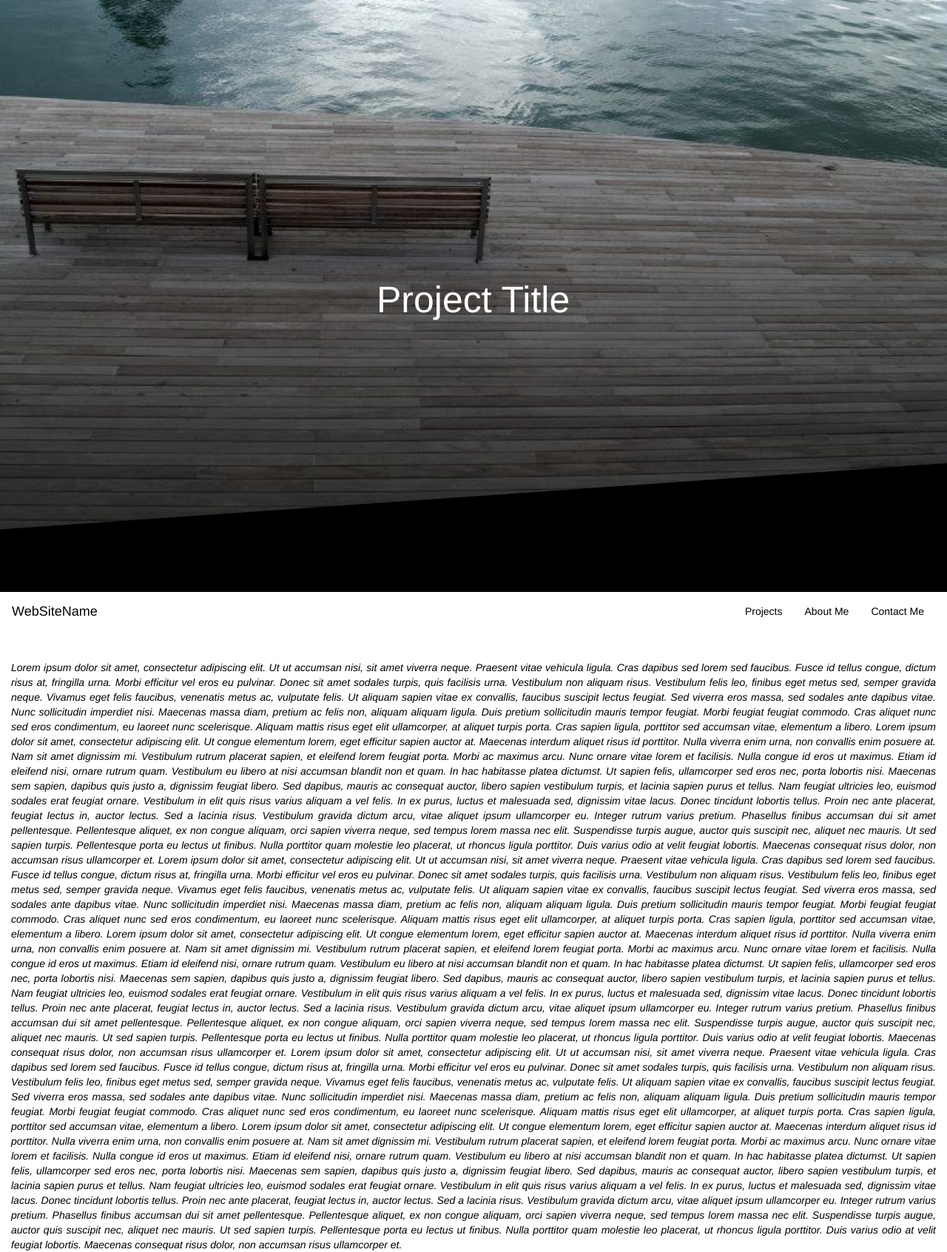
After one commit to vineeth993/website, a PHP site: page /project1.html in a window 1280 px wide. The commit adds this page. Shown: the whole page at 74% size. Run offline with PHP 8.4, Linux system fonts and the light colour scheme; some libraries are stand-ins or nearby versions.

Commit message:
Project Page template

```diff
--- a/css/main.css
+++ b/css/main.css
@@ -1,3 +1,4 @@
+
 .affix {
       top: 0;
       width: 100%;
@@ -9,13 +10,13 @@
      top: 50px;
   }
 .parallax{
-	background-image: url("../image/front.png");
+/*	background-image: url("../image/front.png");*/
 	background-attachment: fixed;
-  background-position: center;
-  background-repeat: no-repeat;
-  background-size: cover;
-  height: 100%;
-  width: 100%;
+    background-position: center;
+    background-repeat: no-repeat;
+    background-size: cover;
+    height: 100%;
+    width: 100%;
 }
 
 .svg-wrapper {
@@ -150,6 +151,18 @@ a{
   white-space: nowrap;
 }
 
+.text2{
+    color: white;
+    font-size: 60px;
+    position: absolute;
+    top: 50%;
+    left: 50%;
+    -webkit-transform: translate(-50%, -50%);
+    -ms-transform: translate(-50%, -50%);
+    transform: translate(-50%, -50%);
+    /*white-space: nowrap;*/
+}
+
 .col-md-4:hover .middle {
   opacity: 1;
 }
@@ -167,16 +180,7 @@ a{
     background-color:  rgba(0, 0, 0, 0.6);
 }
 
-/*.carousel .item {
-  height: 60%;
-}
 
-.item img {
-    position: absolute;
-    top: 0;
-    left: 0;
-}
-*/
 .col-md-4:hover .overlay {
     opacity: 1;
 }
@@ -194,44 +198,6 @@ a{
   -webkit-animation: 0.5s draw linear forwards;
   animation: 0.5s draw linear forwards;
 }
-/*.tz-gallery .lightbox:before {
-    position: absolute;
-    top: 50%;
-    left: 50%;
-    margin-top: -13px;
-    margin-left: -13px;
-    opacity: 0;
-    color: #fff;
-    font-size: 26px;
-    font-family: 'Glyphicons Halflings';
-    content: '\e003';
-    pointer-events: none;
-    z-index: 9000;
-    transition: 0.4s;
-}
-
-
-.tz-gallery .lightbox:after {
-    position: absolute;
-    top: 0;
-    left: 0;
-    width: 100%;
-    height: 100%;
-    opacity: 0;
-    background-color: rgba(46, 132, 206, 0.7);
-    content: '';
-    transition: 0.4s;
-}
-
-.tz-gallery .lightbox:hover:after,
-.tz-gallery .lightbox:hover:before {
-    -ms-transform: scale(1.5); /* IE 9 */
-/*    -webkit-transform: scale(1.5);  Safari 3-8
-    transform: scale(1.5);
-}*/
-
-
-
 
 .baguetteBox-button {
     background-color: transparent !important;
@@ -595,3 +561,93 @@ a{
     -o-transform: translateY(-100%);
     transform: translateY(-100%);
     }
+
+
+/*Animate Project Page*/
+
+header {
+  align-items: center;
+  display: flex;
+  font-size: 20px;
+  height: 100vh;
+  justify-content: center;
+  overflow: hidden;
+  position: relative;
+  text-align: center;
+  transform-style: preserve-3d;
+  perspective: 100px;
+}
+
+header:before {
+    animation: fade-slide-down 2s .5s cubic-bezier(0, 0.5, 0, 1) forwards;
+    background: linear-gradient(to bottom, rgba(0,0,0,0), rgba(0,0,0,.8)),
+                  url('../image/6.jpg') no-repeat bottom;
+    background-size: cover;
+    content: "";
+    opacity: 0;
+    position: absolute;
+    top: 0;
+    right: 0;
+    bottom: 0;
+    left: 0;
+  z-index: -1;
+}
+
+header:after {
+    animation: rotate-up .5s .5s cubic-bezier(1, 0, 0, 0.5) forwards;
+    background: black;
+    content: "";
+    height: 40rem;
+    left: -5%;
+    position: absolute;
+    right: -5%;
+    top: 90%;
+    transform-origin: 0 0;
+    z-index: 0;
+}
+
+.header-title{
+    font-size: 50px;
+    color: #fff;
+}
+
+.animate-pop-in {
+  animation: pop-in .6s cubic-bezier(0, 0.9, 0.3, 1.2) forwards;
+  opacity: 0;
+}
+ev1
+.header-title {
+    animation-delay: .8s;
+}
+
+
+
+/* Animations */
+
+@keyframes fade-slide-down {
+  0% {
+    opacity: 0;
+    transform: translateY(-4rem);
+  }
+  100% {
+    opacity: 1;
+    transform: none;
+  }
+}
+
+@keyframes pop-in {
+  0% {
+    opacity: 0;
+    transform: translateY(-4rem) scale(.8);
+  }
+  100% {
+    opacity: 1;
+    transform: none;
+  }
+}
+
+@keyframes rotate-up {
+  100% {
+    transform: rotateZ(-4deg);
+  }
+}
--- a/index.html
+++ b/index.html
@@ -105,7 +105,7 @@
 			        <div class="row">
 						<!-- <div class="no-spacing">	        	 -->
 				            <div class="col-sm-12 col-md-4" data-aos="flip-right">
-				                <a class="lightbox thumb-overlay overlay-effect-3 " href="test.html">
+				                <a class="lightbox thumb-overlay overlay-effect-3 " href="project1.html">
 				                    <img src="image/6.jpg" alt="Bridge" class="img-fluid" >
 				                    <div class="overlay">
 <!-- 				                    	<div class="svg-wrapper">
@@ -205,7 +205,9 @@
 						<i>
 							Sed dapibus, mauris ac consequat auctor, libero sapien vestibulum turpis, et lacinia sapien purus et tellus. Nam feugiat ultricies leo, euismod sodales erat feugiat ornare. Vestibulum in elit quis risus varius aliquam a vel felis. In ex purus, luctus et malesuada sed, dignissim vitae lacus. Donec tincidunt lobortis tellus. Proin nec ante placerat, feugiat lectus in, auctor lectus. Sed a lacinia risus. Vestibulum gravida dictum arcu, vitae aliquet ipsum ullamcorper eu. Integer rutrum varius pretium.
 						</i>
+						<i>
 							Phasellus finibus accumsan dui sit amet pellentesque. Pellentesque aliquet, ex non congue aliquam, orci sapien viverra neque, sed tempus lorem massa nec elit. Suspendisse turpis augue, auctor quis suscipit nec, aliquet nec mauris. Ut sed sapien turpis. Pellentesque porta eu lectus ut finibus. Nulla porttitor quam molestie leo placerat, ut rhoncus ligula porttitor. Duis varius odio at velit feugiat lobortis. Maecenas consequat risus dolor, non accumsan risus ullamcorper et.
+						</i>
 
 					</div>
 				</div>
--- /dev/null
+++ b/project1.html
@@ -0,0 +1,85 @@
+<!DOCTYPE>
+<html>
+	<head>
+		<title>Gayathri</title>
+		<meta http-equiv="Content-Type" content="text/html; charset=utf-8">
+		<meta name="viewport" content="width=device-width, initial-scale=1.0">
+		<script src="https://ajax.googleapis.com/ajax/libs/jquery/3.3.1/jquery.min.js"></script>
+		<link rel="stylesheet" href="https://maxcdn.bootstrapcdn.com/bootstrap/3.3.7/css/bootstrap.min.css">
+		<link rel="stylesheet" href="https://cdnjs.cloudflare.com/ajax/libs/font-awesome/4.7.0/css/font-awesome.min.css">
+		<link rel="stylesheet" href="css/main.css">
+	</head>
+
+	<body>
+
+		<header>
+		    <h1 class="header-title animate-pop-in">Project Title</h1>
+		</header>
+
+		<nav class="navbar" data-spy="affix" data-offset-top="700">
+		  <div class="container-fluid">
+		    <div class="navbar-header">
+		      <button type="button" class="navbar-toggle" data-toggle="collapse" data-target="#myNavbar">
+		      	<i class="fa fa-bars" style="font-size:30px;color:black"></i>
+		      </button>
+		      <a href="index.html#" class="navbar-brand js-scroll-trigger" style="color: black;">WebSiteName</a>
+		    </div>
+		    <div class="collapse  ml-auto navbar-collapse" id="myNavbar">
+		      <ul class="nav navbar-nav navbar-right nav-color">
+		        <li><a href="index.html#projects" class="nav-link js-scroll-trigger">Projects</a></li>
+		        <li><a href="index.html#about" class="nav-link js-scroll-trigger">About Me</a></li>
+		        <li><a href="index.html#contact" class="nav-link js-scroll-trigger">Contact Me</a></li>
+		      </ul>
+		    </div>
+		  </div>
+		</nav>
+
+		<section style="margin-top:20px">
+			<div>
+				<div style="padding-top:20px;text-align: justify; color:black;" class="container-fluid" >
+					<i>
+						Lorem ipsum dolor sit amet, consectetur adipiscing elit. Ut ut accumsan nisi, sit amet viverra neque. Praesent vitae vehicula ligula. Cras dapibus sed lorem sed faucibus. Fusce id tellus congue, dictum risus at, fringilla urna. Morbi efficitur vel eros eu pulvinar. Donec sit amet sodales turpis, quis facilisis urna. Vestibulum non aliquam risus. Vestibulum felis leo, finibus eget metus sed, semper gravida neque. Vivamus eget felis faucibus, venenatis metus ac, vulputate felis. Ut aliquam sapien vitae ex convallis, faucibus suscipit lectus feugiat. Sed viverra eros massa, sed sodales ante dapibus vitae. Nunc sollicitudin imperdiet nisi. Maecenas massa diam, pretium ac felis non, aliquam aliquam ligula. Duis pretium sollicitudin mauris tempor feugiat. Morbi feugiat feugiat commodo. Cras aliquet nunc sed eros condimentum, eu laoreet nunc scelerisque.
+					</i>
+					<i>
+						Aliquam mattis risus eget elit ullamcorper, at aliquet turpis porta. Cras sapien ligula, porttitor sed accumsan vitae, elementum a libero. Lorem ipsum dolor sit amet, consectetur adipiscing elit. Ut congue elementum lorem, eget efficitur sapien auctor at. Maecenas interdum aliquet risus id porttitor. Nulla viverra enim urna, non convallis enim posuere at. Nam sit amet dignissim mi. Vestibulum rutrum placerat sapien, et eleifend lorem feugiat porta. Morbi ac maximus arcu. Nunc ornare vitae lorem et facilisis. Nulla congue id eros ut maximus. Etiam id eleifend nisi, ornare rutrum quam. Vestibulum eu libero at nisi accumsan blandit non et quam. In hac habitasse platea dictumst. Ut sapien felis, ullamcorper sed eros nec, porta lobortis nisi. Maecenas sem sapien, dapibus quis justo a, dignissim feugiat libero.
+					</i>
+					<i>
+						Sed dapibus, mauris ac consequat auctor, libero sapien vestibulum turpis, et lacinia sapien purus et tellus. Nam feugiat ultricies leo, euismod sodales erat feugiat ornare. Vestibulum in elit quis risus varius aliquam a vel felis. In ex purus, luctus et malesuada sed, dignissim vitae lacus. Donec tincidunt lobortis tellus. Proin nec ante placerat, feugiat lectus in, auctor lectus. Sed a lacinia risus. Vestibulum gravida dictum arcu, vitae aliquet ipsum ullamcorper eu. Integer rutrum varius pretium.
+					</i>
+					<i>
+						Phasellus finibus accumsan dui sit amet pellentesque. Pellentesque aliquet, ex non congue aliquam, orci sapien viverra neque, sed tempus lorem massa nec elit. Suspendisse turpis augue, auctor quis suscipit nec, aliquet nec mauris. Ut sed sapien turpis. Pellentesque porta eu lectus ut finibus. Nulla porttitor quam molestie leo placerat, ut rhoncus ligula porttitor. Duis varius odio at velit feugiat lobortis. Maecenas consequat risus dolor, non accumsan risus ullamcorper et.
+					</i>
+										<i>
+						Lorem ipsum dolor sit amet, consectetur adipiscing elit. Ut ut accumsan nisi, sit amet viverra neque. Praesent vitae vehicula ligula. Cras dapibus sed lorem sed faucibus. Fusce id tellus congue, dictum risus at, fringilla urna. Morbi efficitur vel eros eu pulvinar. Donec sit amet sodales turpis, quis facilisis urna. Vestibulum non aliquam risus. Vestibulum felis leo, finibus eget metus sed, semper gravida neque. Vivamus eget felis faucibus, venenatis metus ac, vulputate felis. Ut aliquam sapien vitae ex convallis, faucibus suscipit lectus feugiat. Sed viverra eros massa, sed sodales ante dapibus vitae. Nunc sollicitudin imperdiet nisi. Maecenas massa diam, pretium ac felis non, aliquam aliquam ligula. Duis pretium sollicitudin mauris tempor feugiat. Morbi feugiat feugiat commodo. Cras aliquet nunc sed eros condimentum, eu laoreet nunc scelerisque.
+					</i>
+					<i>
+						Aliquam mattis risus eget elit ullamcorper, at aliquet turpis porta. Cras sapien ligula, porttitor sed accumsan vitae, elementum a libero. Lorem ipsum dolor sit amet, consectetur adipiscing elit. Ut congue elementum lorem, eget efficitur sapien auctor at. Maecenas interdum aliquet risus id porttitor. Nulla viverra enim urna, non convallis enim posuere at. Nam sit amet dignissim mi. Vestibulum rutrum placerat sapien, et eleifend lorem feugiat porta. Morbi ac maximus arcu. Nunc ornare vitae lorem et facilisis. Nulla congue id eros ut maximus. Etiam id eleifend nisi, ornare rutrum quam. Vestibulum eu libero at nisi accumsan blandit non et quam. In hac habitasse platea dictumst. Ut sapien felis, ullamcorper sed eros nec, porta lobortis nisi. Maecenas sem sapien, dapibus quis justo a, dignissim feugiat libero.
+					</i>
+					<i>
+						Sed dapibus, mauris ac consequat auctor, libero sapien vestibulum turpis, et lacinia sapien purus et tellus. Nam feugiat ultricies leo, euismod sodales erat feugiat ornare. Vestibulum in elit quis risus varius aliquam a vel felis. In ex purus, luctus et malesuada sed, dignissim vitae lacus. Donec tincidunt lobortis tellus. Proin nec ante placerat, feugiat lectus in, auctor lectus. Sed a lacinia risus. Vestibulum gravida dictum arcu, vitae aliquet ipsum ullamcorper eu. Integer rutrum varius pretium.
+					</i>
+					<i>
+						Phasellus finibus accumsan dui sit amet pellentesque. Pellentesque aliquet, ex non congue aliquam, orci sapien viverra neque, sed tempus lorem massa nec elit. Suspendisse turpis augue, auctor quis suscipit nec, aliquet nec mauris. Ut sed sapien turpis. Pellentesque porta eu lectus ut finibus. Nulla porttitor quam molestie leo placerat, ut rhoncus ligula porttitor. Duis varius odio at velit feugiat lobortis. Maecenas consequat risus dolor, non accumsan risus ullamcorper et.
+					</i>
+					<i>
+						Lorem ipsum dolor sit amet, consectetur adipiscing elit. Ut ut accumsan nisi, sit amet viverra neque. Praesent vitae vehicula ligula. Cras dapibus sed lorem sed faucibus. Fusce id tellus congue, dictum risus at, fringilla urna. Morbi efficitur vel eros eu pulvinar. Donec sit amet sodales turpis, quis facilisis urna. Vestibulum non aliquam risus. Vestibulum felis leo, finibus eget metus sed, semper gravida neque. Vivamus eget felis faucibus, venenatis metus ac, vulputate felis. Ut aliquam sapien vitae ex convallis, faucibus suscipit lectus feugiat. Sed viverra eros massa, sed sodales ante dapibus vitae. Nunc sollicitudin imperdiet nisi. Maecenas massa diam, pretium ac felis non, aliquam aliquam ligula. Duis pretium sollicitudin mauris tempor feugiat. Morbi feugiat feugiat commodo. Cras aliquet nunc sed eros condimentum, eu laoreet nunc scelerisque.
+					</i>
+					<i>
+						Aliquam mattis risus eget elit ullamcorper, at aliquet turpis porta. Cras sapien ligula, porttitor sed accumsan vitae, elementum a libero. Lorem ipsum dolor sit amet, consectetur adipiscing elit. Ut congue elementum lorem, eget efficitur sapien auctor at. Maecenas interdum aliquet risus id porttitor. Nulla viverra enim urna, non convallis enim posuere at. Nam sit amet dignissim mi. Vestibulum rutrum placerat sapien, et eleifend lorem feugiat porta. Morbi ac maximus arcu. Nunc ornare vitae lorem et facilisis. Nulla congue id eros ut maximus. Etiam id eleifend nisi, ornare rutrum quam. Vestibulum eu libero at nisi accumsan blandit non et quam. In hac habitasse platea dictumst. Ut sapien felis, ullamcorper sed eros nec, porta lobortis nisi. Maecenas sem sapien, dapibus quis justo a, dignissim feugiat libero.
+					</i>
+					<i>
+						Sed dapibus, mauris ac consequat auctor, libero sapien vestibulum turpis, et lacinia sapien purus et tellus. Nam feugiat ultricies leo, euismod sodales erat feugiat ornare. Vestibulum in elit quis risus varius aliquam a vel felis. In ex purus, luctus et malesuada sed, dignissim vitae lacus. Donec tincidunt lobortis tellus. Proin nec ante placerat, feugiat lectus in, auctor lectus. Sed a lacinia risus. Vestibulum gravida dictum arcu, vitae aliquet ipsum ullamcorper eu. Integer rutrum varius pretium.
+					</i>
+					<i>
+						Phasellus finibus accumsan dui sit amet pellentesque. Pellentesque aliquet, ex non congue aliquam, orci sapien viverra neque, sed tempus lorem massa nec elit. Suspendisse turpis augue, auctor quis suscipit nec, aliquet nec mauris. Ut sed sapien turpis. Pellentesque porta eu lectus ut finibus. Nulla porttitor quam molestie leo placerat, ut rhoncus ligula porttitor. Duis varius odio at velit feugiat lobortis. Maecenas consequat risus dolor, non accumsan risus ullamcorper et.
+					</i>
+
+				</div>
+			</div>
+		</section>
+
+		<script src='http://ajax.googleapis.com/ajax/libs/jqueryui/1.8.5/jquery-ui.min.js'></script>
+		<script src="https://maxcdn.bootstrapcdn.com/bootstrap/3.3.7/js/bootstrap.min.js"></script>
+	</body>
+
+</html>
```
Also changed, not shown: test.html (deleted, +0 -32 lines).
